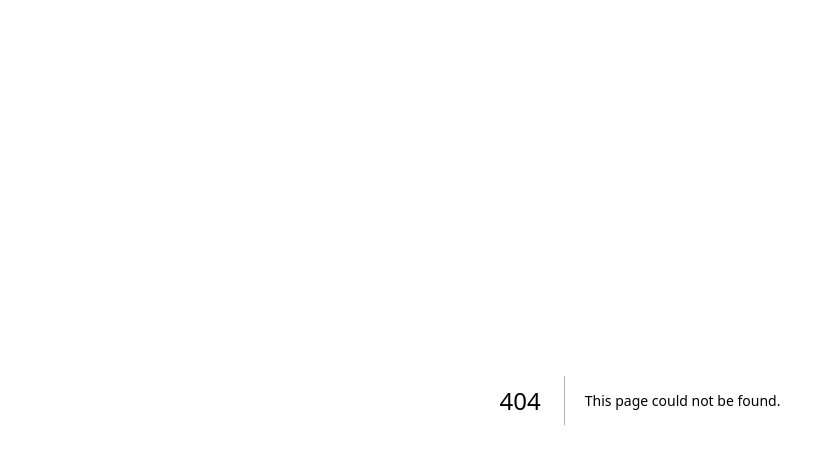
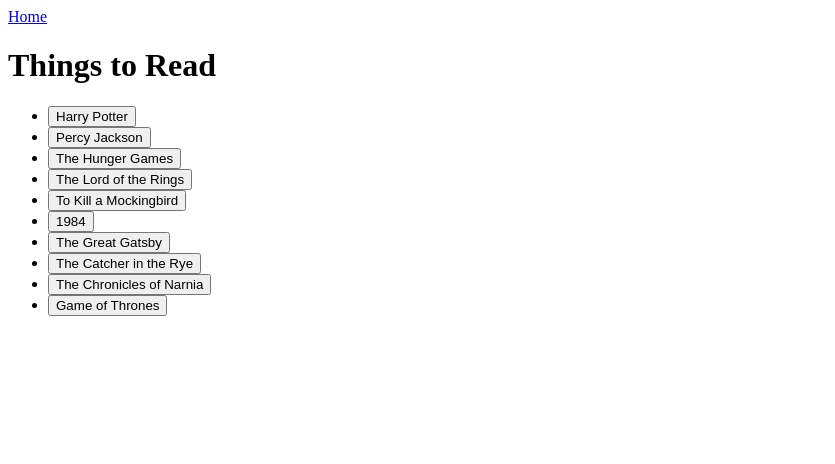
Before and after one commit to ahseya03/Portfolio-Website, a Next.js app: page /ThingsToRead in a window 1280 px wide. Before the commit this address had no page. Shown: the top 464 px of the page, without its empty margins (0-835 px from the left). Built offline with nearby package versions, Linux system fonts and the light colour scheme.

Commit message:
index.tsk

```diff
--- /dev/null
+++ b/pages/ThingsToRead.tsx
@@ -0,0 +1,52 @@
+import React from 'react';
+import Link from 'next/link';
+
+const ThingsToRead = () => {
+  // Array of links to external websites
+  const links = [
+    // Add more links as needed
+    { title: 'Harry Potter', url: 'https://www.pottermore.com/' },
+    { title: 'Percy Jackson', url: 'https://www.readriordan.com/' },
+    { title: 'The Hunger Games', url: 'https://www.scholastic.com/thehungergames/' },
+    { title: 'The Lord of the Rings', url: 'https://www.lordoftherings.net/' },
+    { title: 'To Kill a Mockingbird', url: 'https://www.harpercollins.com/9780061120084/to-kill-a-mockingbird/' },
+    { title: '1984', url: 'https://www.planetebook.com/free-ebooks/1984.pdf' },
+    { title: 'The Great Gatsby', url: 'https://www.amazon.com/Great-Gatsby-F-Scott-Fitzgerald/dp/0743273567' },
+    { title: 'The Catcher in the Rye', url: 'https://www.britannica.com/topic/The-Catcher-in-the-Rye' },
+    { title: 'The Chronicles of Narnia', url: 'https://www.cslewis.com/narnia/' },
+    { title: 'Game of Thrones', url: 'https://georgerrmartin.com/grrm_book/a-game-of-thrones-a-song-of-ice-and-fire-book-one/' },
+  ];
+
+  // Function to handle clicking and pressing Enter key
+  const handleKeyPress = (url) => {
+    window.open(url, '_blank');
+  };
+
+  return (
+    <>
+      <Link href="/" passHref={true} legacyBehavior={true}>
+        <a>Home</a>
+      </Link>
+      <h1>Things to Read</h1>
+      <ul>
+        {links.map((link, index) => (
+          <li key={index}>
+            <button
+              onClick={() => handleKeyPress(link.url)} // Handle click
+              onKeyPress={(e) => {
+                if (e.key === 'Enter') {
+                  handleKeyPress(link.url); // Handle Enter key press
+                }
+              }}
+              tabIndex={0} // Ensure button is focusable
+            >
+              {link.title}
+            </button>
+          </li>
+        ))}
+      </ul>
+    </>
+  );
+};
+
+export default ThingsToRead;
```
Also changed, not shown: pages/components/Navbar.js (added, +43 -0 lines), pages/index.tsx (+21 -17 lines).
